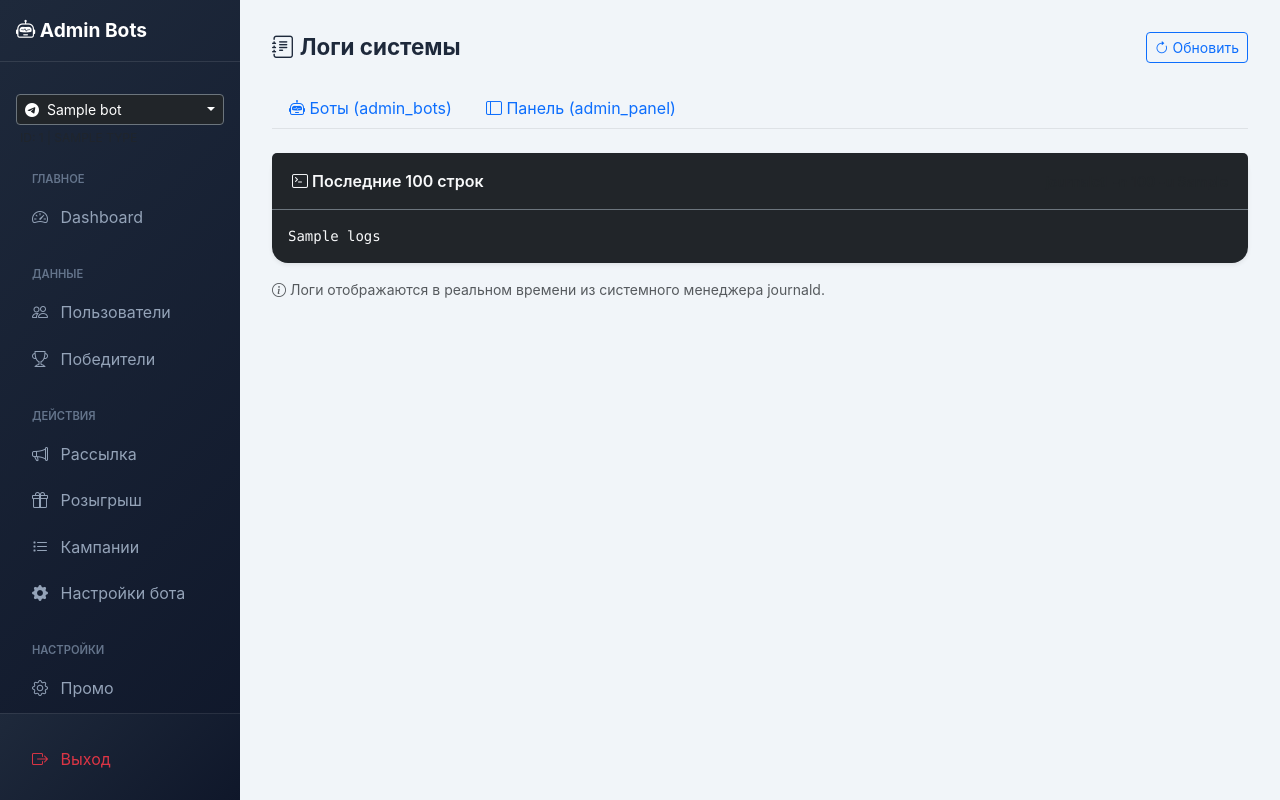
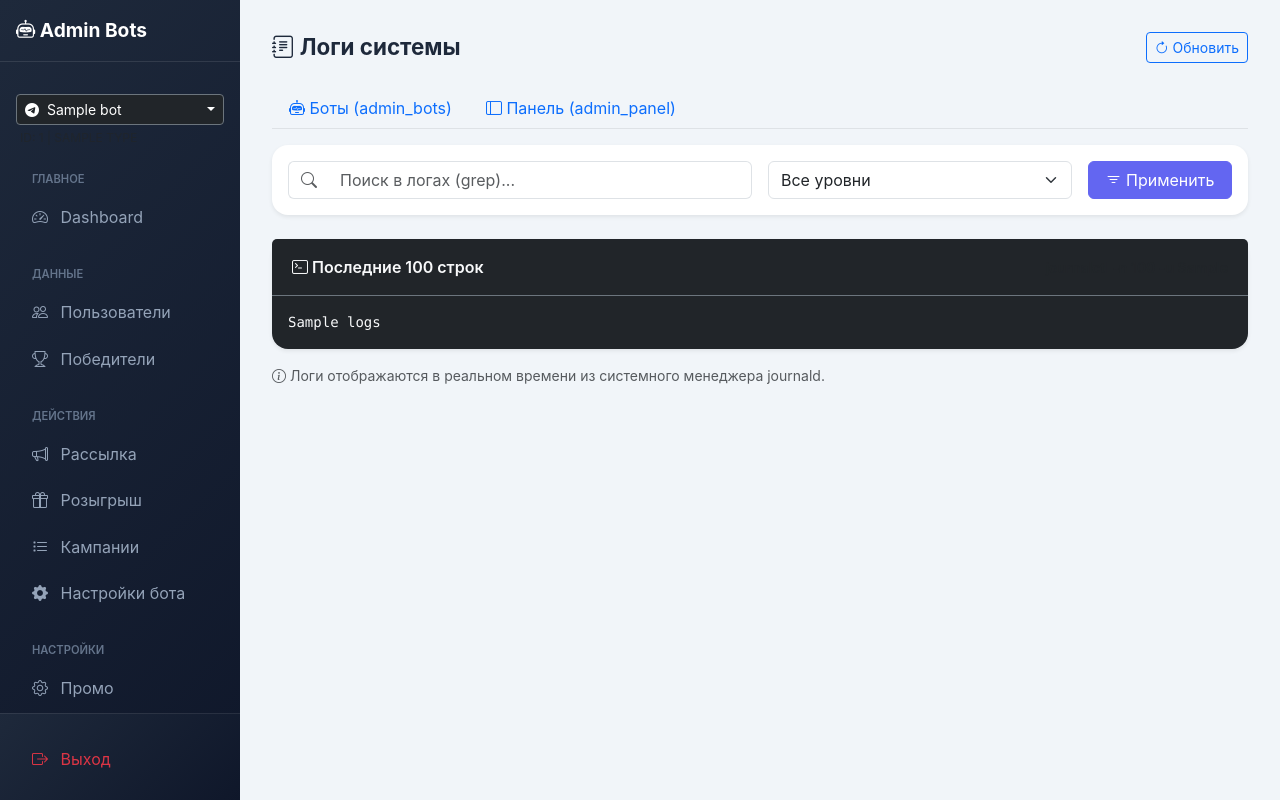
Before and after one commit to aleksey852/adminbots, a FastAPI app: template admin_panel/templates/settings/logs.html in a window 1280 px wide. Run offline with FastAPI, Linux system fonts and the light colour scheme; the template is opened without the code that fills it: most values are stand-ins (such as "Sample title", 1, 10 or a date in 2020).

Commit message:
feat: add robust log filtering by keyword and level

```diff
--- a/admin_panel/app.py
+++ b/admin_panel/app.py
@@ -1481,17 +1481,28 @@ async def domain_setup(
 # === Logs Viewer ===
 
 @app.get("/settings/logs", response_class=HTMLResponse)
-async def logs_page(request: Request, service: str = "admin_bots", user: Dict = Depends(require_superadmin)):
-    """View systemd logs"""
+async def logs_page(request: Request, service: str = "admin_bots", q: str = None, level: str = None, user: Dict = Depends(require_superadmin)):
+    """View systemd logs with filtering"""
     import subprocess
 
     if service not in ["admin_bots", "admin_panel"]:
         service = "admin_bots"
+
+    cmd = ["journalctl", "-n", "200", "-u", service, "--no-pager"]
+
+    if q:
+        cmd += ["-g", q]
+
+    if level:
+        # Priority levels: 0: emerg, 1: alert, 2: crit, 3: err, 4: warning, 5: notice, 6: info, 7: debug
+        level_map = {"error": "3", "warning": "4", "info": "6"}
+        if level in level_map:
+            cmd += ["-p", level_map[level]]
 
     try:
         # Try without sudo first (requires user to be in systemd-journal group)
         result = subprocess.run(
-            ["journalctl", "-n", "100", "-u", service, "--no-pager"],
+            cmd,
             capture_output=True,
             text=True,
             check=True
@@ -1501,14 +1512,14 @@ async def logs_page(request: Request, service: str = "admin_bots", user: Dict =
         logs = (
             f"❌ Ошибка доступа к логам: {e}\n\n"
             f"Для исправления выполните на сервере:\n"
-            f"sudo usermod -aG systemd-journal {config.DATABASE_URL.split('://')[1].split(':')[0]}\n"
+            f"sudo usermod -aG systemd-journal adminbots\n"
             f"sudo systemctl restart admin_panel\n\n"
             f"Затем обновите страницу."
         )
 
     return templates.TemplateResponse("settings/logs.html", get_template_context(
         request, user=user, title="Логи системы",
-        logs=logs, active_service=service
+        logs=logs, active_service=service, q=q, active_level=level
     ))
 
 
--- a/admin_panel/templates/settings/logs.html
+++ b/admin_panel/templates/settings/logs.html
@@ -12,20 +12,51 @@
 
 <div class="row">
     <div class="col-12">
-        <ul class="nav nav-tabs mb-4">
+        <ul class="nav nav-tabs mb-3">
             <li class="nav-item">
                 <a class="nav-link {% if active_service == 'admin_bots' %}active{% endif %}"
-                    href="/settings/logs?service=admin_bots">
+                    href="/settings/logs?service=admin_bots{% if q %}&q={{ q }}{% endif %}{% if active_level %}&level={{ active_level }}{% endif %}">
                     <i class="bi bi-robot"></i> Боты (admin_bots)
                 </a>
             </li>
             <li class="nav-item">
                 <a class="nav-link {% if active_service == 'admin_panel' %}active{% endif %}"
-                    href="/settings/logs?service=admin_panel">
+                    href="/settings/logs?service=admin_panel{% if q %}&q={{ q }}{% endif %}{% if active_level %}&level={{ active_level }}{% endif %}">
                     <i class="bi bi-layout-sidebar"></i> Панель (admin_panel)
                 </a>
             </li>
         </ul>
+
+        <div class="card shadow-sm mb-4 border-0">
+            <div class="card-body p-3">
+                <form method="get" action="/settings/logs" class="row g-3">
+                    <input type="hidden" name="service" value="{{ active_service }}">
+                    <div class="col-md-6">
+                        <div class="input-group">
+                            <span class="input-group-text bg-white border-end-0"><i
+                                    class="bi bi-search text-muted"></i></span>
+                            <input type="text" name="q" class="form-control border-start-0"
+                                placeholder="Поиск в логах (grep)..." value="{{ q or '' }}">
+                        </div>
+                    </div>
+                    <div class="col-md-4">
+                        <select name="level" class="form-select">
+                            <option value="">Все уровни</option>
+                            <option value="error" {% if active_level=='error' %}selected{% endif %}>Ошибки (Error)
+                            </option>
+                            <option value="warning" {% if active_level=='warning' %}selected{% endif %}>Предупреждения
+                                (Warning)</option>
+                            <option value="info" {% if active_level=='info' %}selected{% endif %}>Инфо (Info)</option>
+                        </select>
+                    </div>
+                    <div class="col-md-2">
+                        <button type="submit" class="btn btn-primary w-100">
+                            <i class="bi bi-filter"></i> Применить
+                        </button>
+                    </div>
+                </form>
+            </div>
+        </div>
 
         <div class="card shadow-sm border-0 bg-dark">
             <div
```
